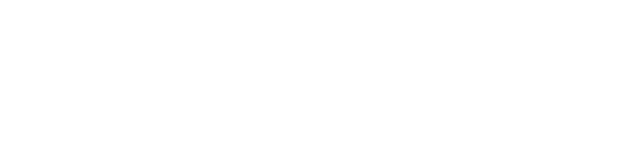
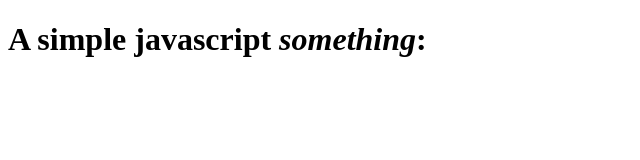
Before and after one commit to LFsolar/LFsolar.github.io, a plain HTML site: page first_js.html in a window 1280 px wide. Shown: the whole page, without its empty margins (0-640 px from the left). Drawn offline with Linux system fonts and the light colour scheme.

Commit message:
Add files via upload

```diff
--- a/first_js.html
+++ b/first_js.html
@@ -4,6 +4,7 @@
 	<title>Something with javascript</title>
 </head>
 <body>
+	<h1>A simple javascript <i>something</i>:</h1>
 
 
 
```
